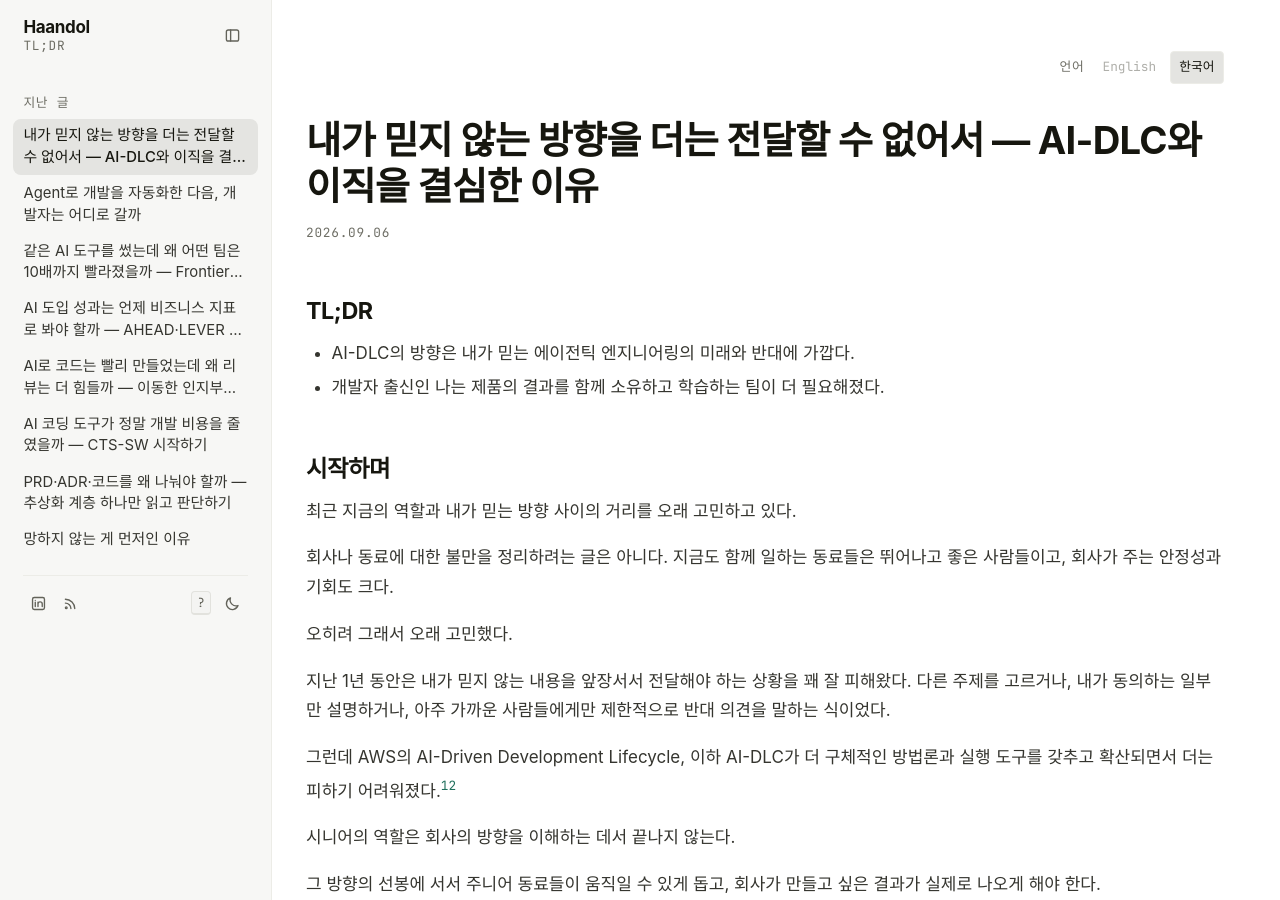
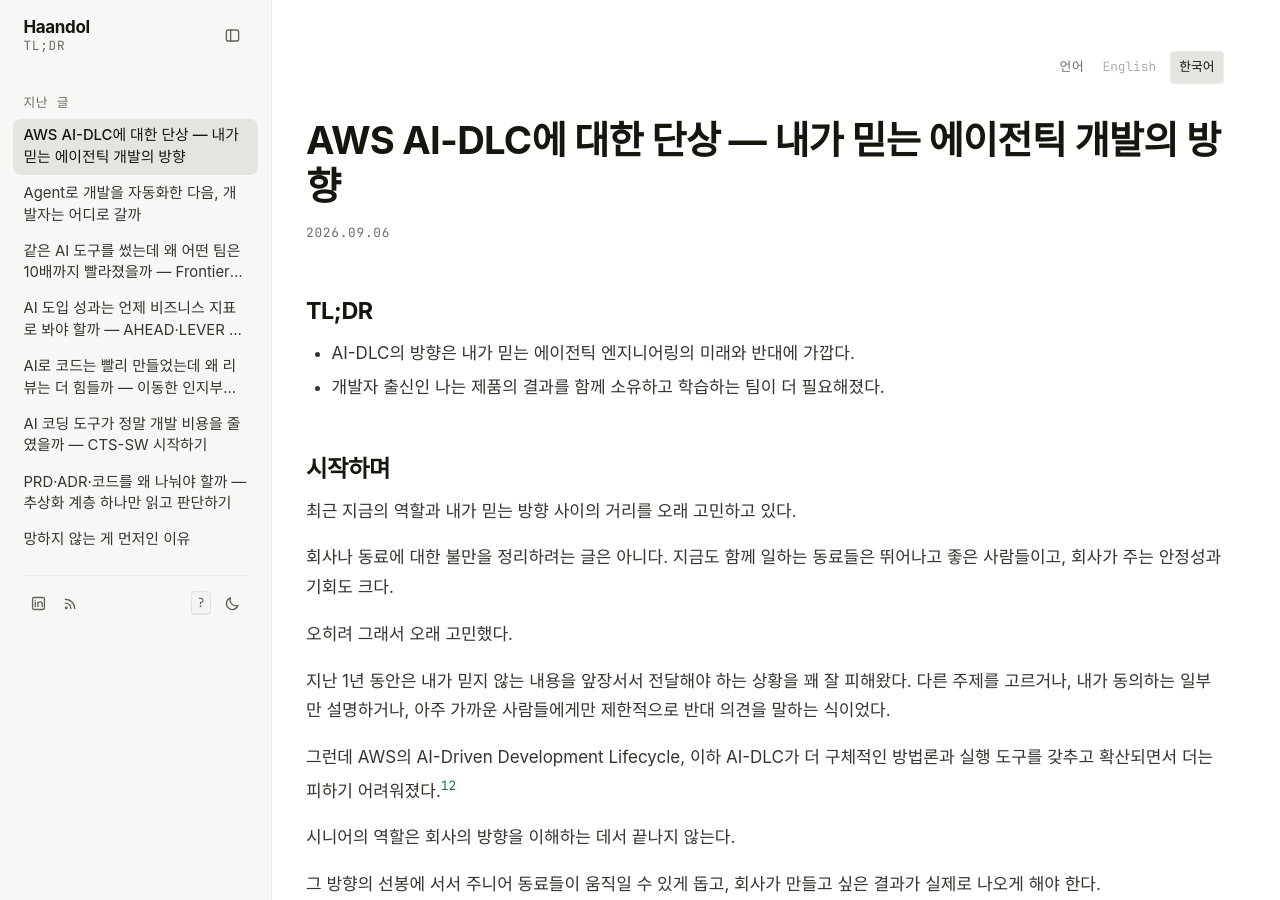
Before and after one commit to haandol/haandol.github.com, a Jekyll site: the page built from _posts/2026-09-06-why-i-decided-to-change-jobs.md, in a window 1280 px wide and 900 px high. Built offline with Jekyll 4.4.1, drawn with Linux system fonts in a browser that asks for light colours; some web fonts are replaced; comment, search, counter and statistics services are not loaded.

Commit message:
AI-DLC 글 제목에서 이직 표현 제거

```diff
--- a/_posts/2026-09-06-why-i-decided-to-change-jobs.md
+++ b/_posts/2026-09-06-why-i-decided-to-change-jobs.md
@@ -1,7 +1,7 @@
 ---
 layout: post
-title: "내가 믿지 않는 방향을 더는 전달할 수 없어서 — AI-DLC와 이직을 결심한 이유"
-excerpt: Why I chose ownership over a comfortable disagreement
+title: "AWS AI-DLC에 대한 단상 — 내가 믿는 에이전틱 개발의 방향"
+excerpt: Where AI-DLC diverges from my view of agentic development
 author: haandol
 email: ldg55d@gmail.com
 tags: career ai agent agentic-development ai-dlc harness-engineering hitl solutions-architect
```
